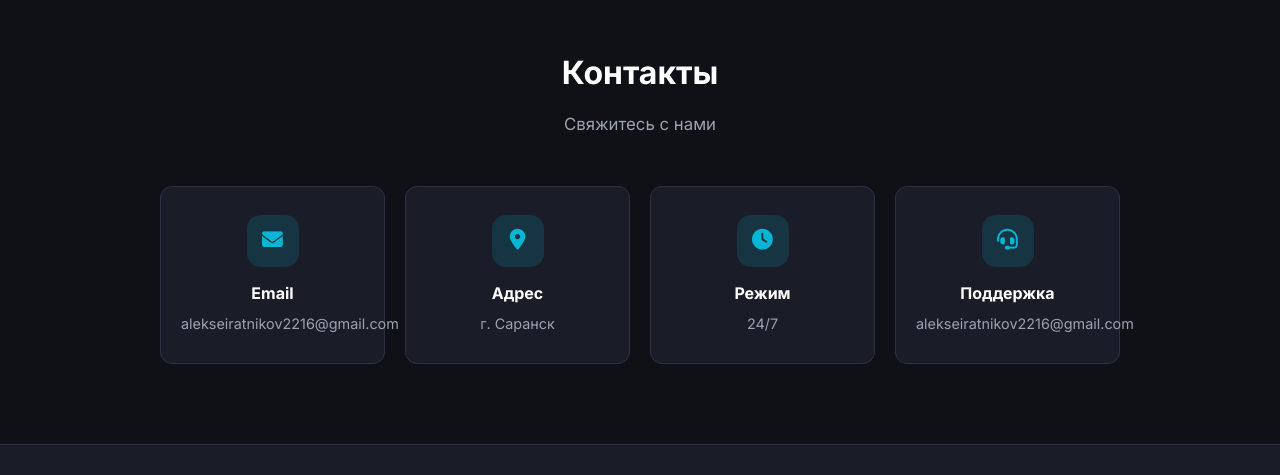
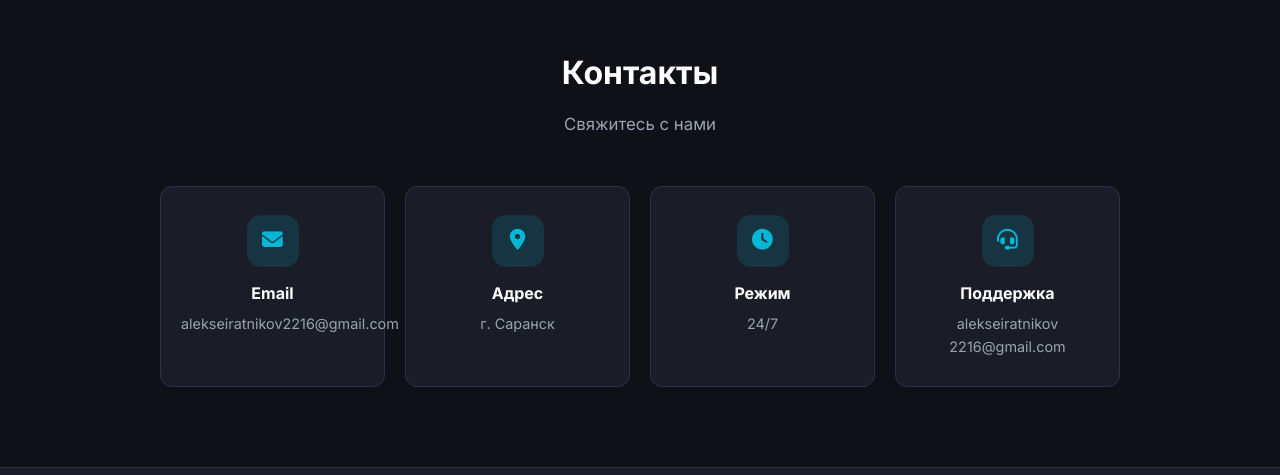
Before and after one commit to nefr2006/infotech, a website: page index.html in a window 1280 px wide. Shown: the part 2099-2574 px from the top of the page. Drawn offline with Linux system fonts and the light colour scheme; no server answers.

Commit message:
Update index.html

```diff
--- a/index.html
+++ b/index.html
@@ -73,7 +73,8 @@
           <div class="contact-card"><div class="contact-icon"><i class="fas fa-envelope"></i></div><h4>Email</h4><p>alekseiratnikov2216@gmail.com</p></div>
           <div class="contact-card"><div class="contact-icon"><i class="fas fa-map-marker-alt"></i></div><h4>Адрес</h4><p>г. Саранск</p></div>
           <div class="contact-card"><div class="contact-icon"><i class="fas fa-clock"></i></div><h4>Режим</h4><p>24/7</p></div>
-          <div class="contact-card"><div class="contact-icon"><i class="fas fa-headset"></i></div><h4>Поддержка</h4><p>alekseiratnikov2216@gmail.com</p></div>
+          <div class="contact-card"><div class="contact-icon"><i class="fas fa-headset"></i></div><h4>Поддержка</h4><p>alekseiratnikov
+            2216@gmail.com</p></div>
         </div>
       </section>
     </div>
```
